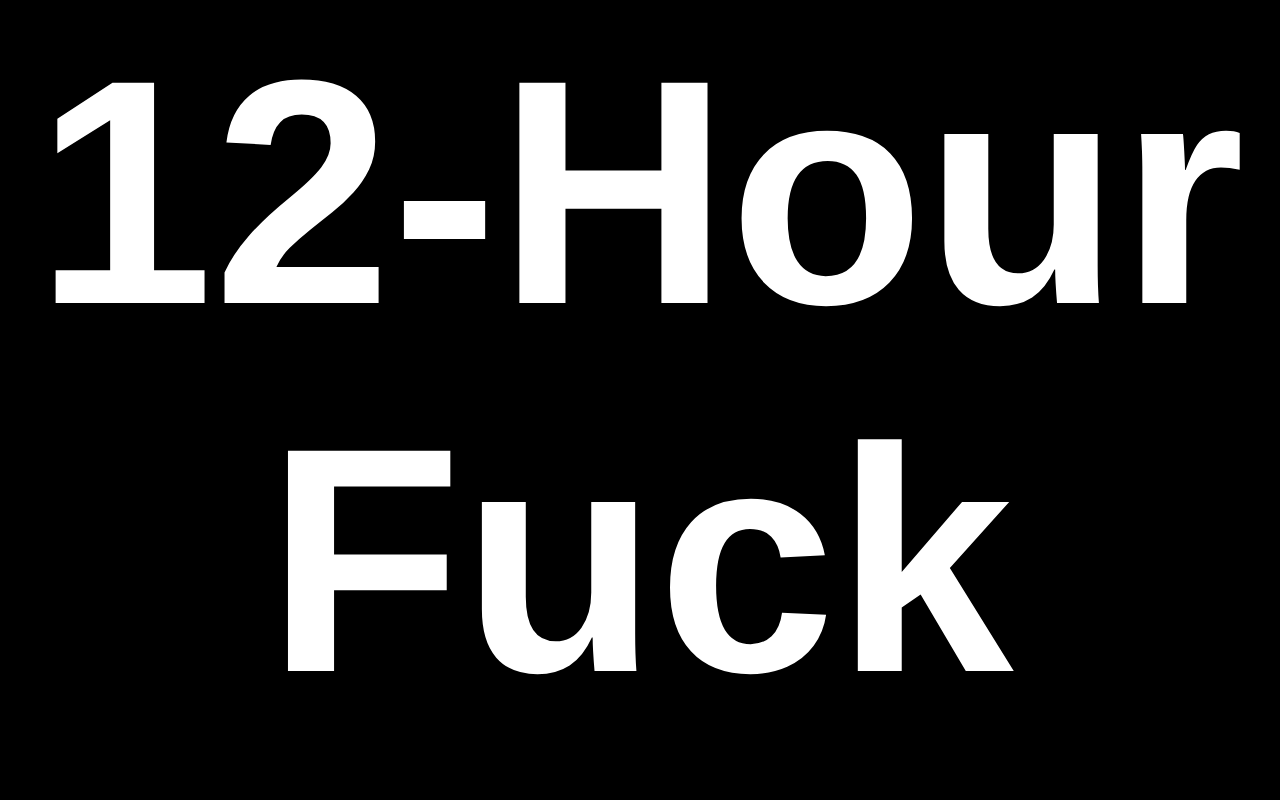
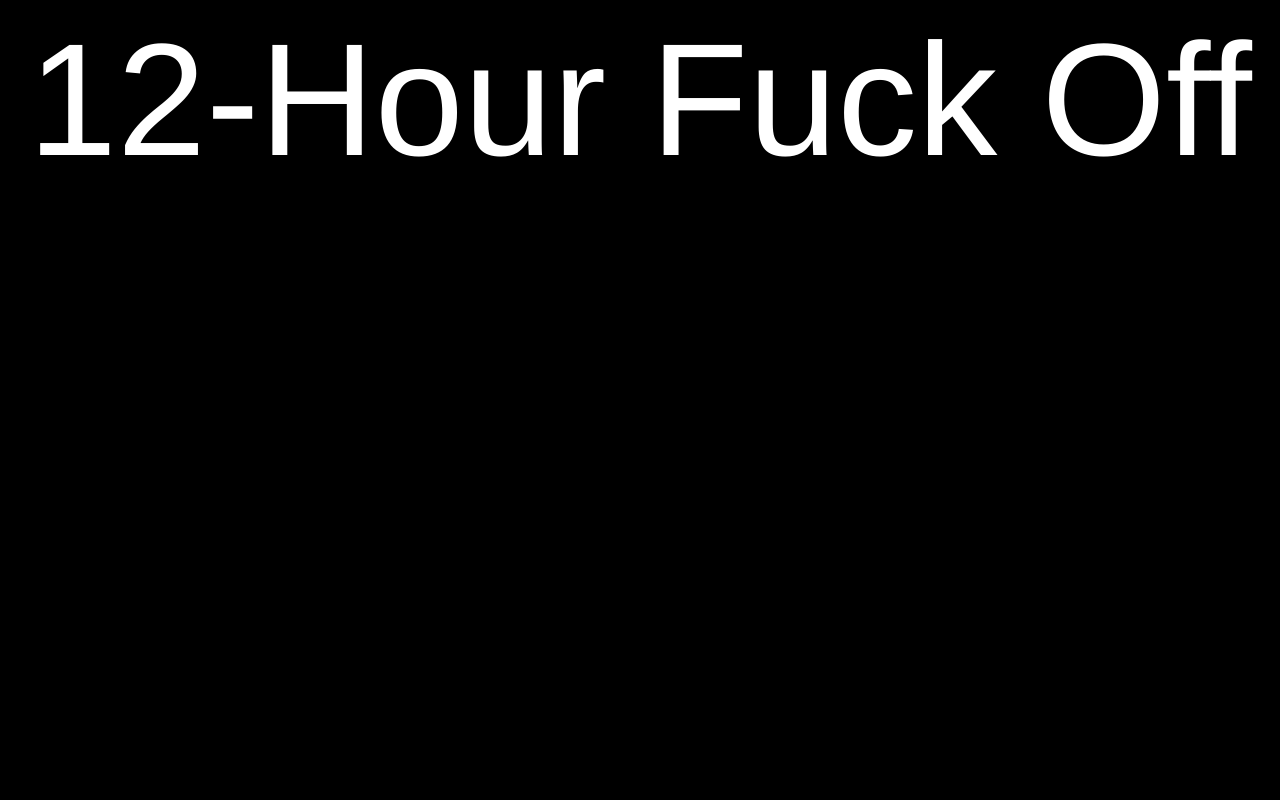
Before and after one commit to 12hfo/12hfo.github.io, a plain HTML site: page index.html in a window 1280 px wide. Shown: the top 800 px of the page. Drawn offline with Linux system fonts and the light colour scheme.

Commit message:
Messing with text size

```diff
--- a/index.html
+++ b/index.html
@@ -6,8 +6,6 @@
 	 div {text-align: center; font-size: 1000%;}
 	 </style>
  <body>
-  <div style="text-align:center;">
-  <h1>12-Hour Fuck Off</h1>
-</div>
+  <div style="text-align:center;">12-Hour Fuck Off</div>
  </body>
 </html>
```
